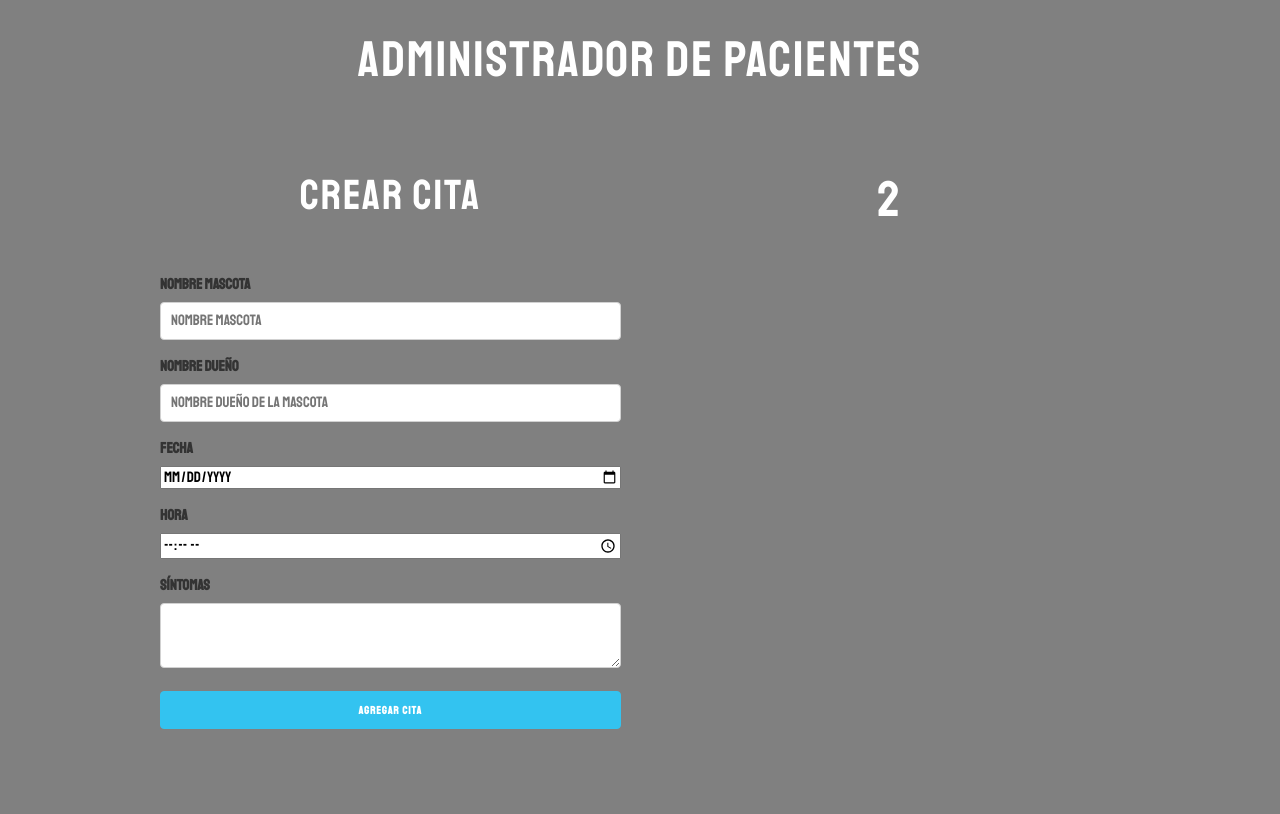
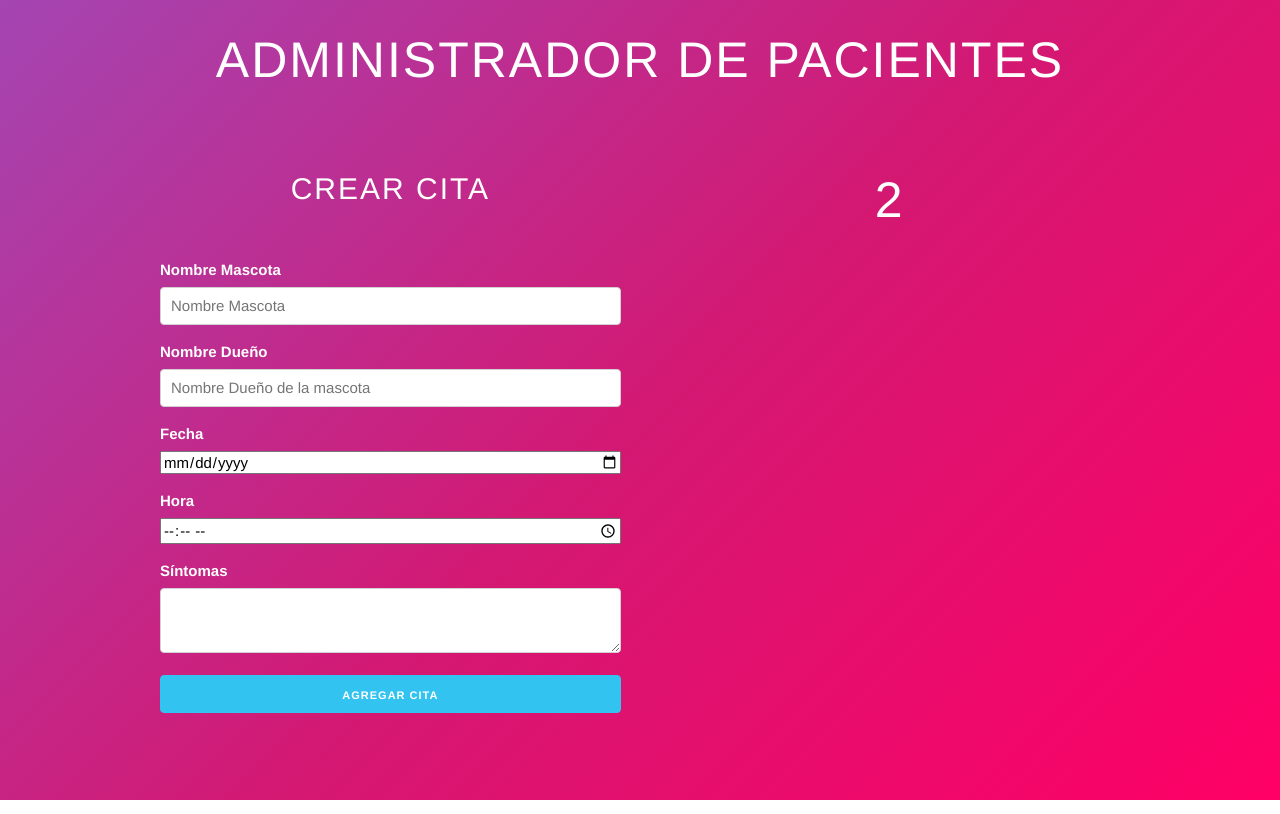
Before and after one commit to jmdc89/react15apps, a React (Create React App) app: page / in a window 1280 px wide. Built offline with nearby package versions, Linux system fonts and the light colour scheme.

Commit message:
Label fix

```diff
--- a/src/components/adminpacientes/Formulario.js
+++ b/src/components/adminpacientes/Formulario.js
@@ -1,4 +1,5 @@
 import React from 'react';
+import {Label} from './styles/Admin';
 
 const Formulario = () => {
     return (
@@ -6,7 +7,7 @@ const Formulario = () => {
             <h2>Crear cita</h2>
 
             <form>
-                    <label>Nombre mascota</label>
+                    <Label>Nombre mascota</Label>
                     <input
                         type="text"
                         name="mascota"
@@ -14,7 +15,7 @@ const Formulario = () => {
                         placeholder="Nombre Mascota"
                     />
 
-                    <label>Nombre dueño</label>
+                    <Label>Nombre dueño</Label>
                     <input
                         type="text"
                         name="propietario"
@@ -22,21 +23,21 @@ const Formulario = () => {
                         placeholder="Nombre Dueño de la mascota"
                     />
 
-                    <label>Fecha</label>
+                    <Label>Fecha</Label>
                     <input
                         type="date"
                         name="fecha"
                         className="u-full-width"
                     />
 
-                    <label>Hora</label>
+                    <Label>Hora</Label>
                     <input
                         type="time"
                         name="hora"
                         className="u-full-width"
                     />
 
-                    <label>Síntomas</label>
+                    <Label>Síntomas</Label>
                     <textarea
                         className="u-full-width"
                         name="sintomas"
--- a/src/components/adminpacientes/styles/Admin.js
+++ b/src/components/adminpacientes/styles/Admin.js
@@ -0,0 +1,6 @@
+import styled from 'styled-components/macro';
+
+export const Label = styled.label`
+    text-transform: capitalize !important;
+    color: white;
+`;
--- a/src/global-styles.js
+++ b/src/global-styles.js
@@ -7,19 +7,22 @@ export const GlobalStyles = createGlobalStyle`
     body {
       margin: 0;
       padding: 0;
-      font-family: 'Staatliches', cursive;
-      background-color: gray;
+      font-family: 'Helvetica Neue', Helvetica, Arial, sans-serif;
+      background-image: linear-gradient(-225deg, #A445B2 0%, #D41872 52%, #FF0066 100%);
       color: #333333;
       min-height: 100%;
       padding-bottom: 5rem;
       text-transform: uppercase;
+
     }
     h1, h2  {
       color: white;
       padding: 3rem 0;
       text-align: center;
-      text-transform: uppercase;
-      font-family: 'Staatliches', cursive;
       letter-spacing: 2px;
   }
+
+    h2 {
+      font-size: 3rem;
+    }
 `;
```
